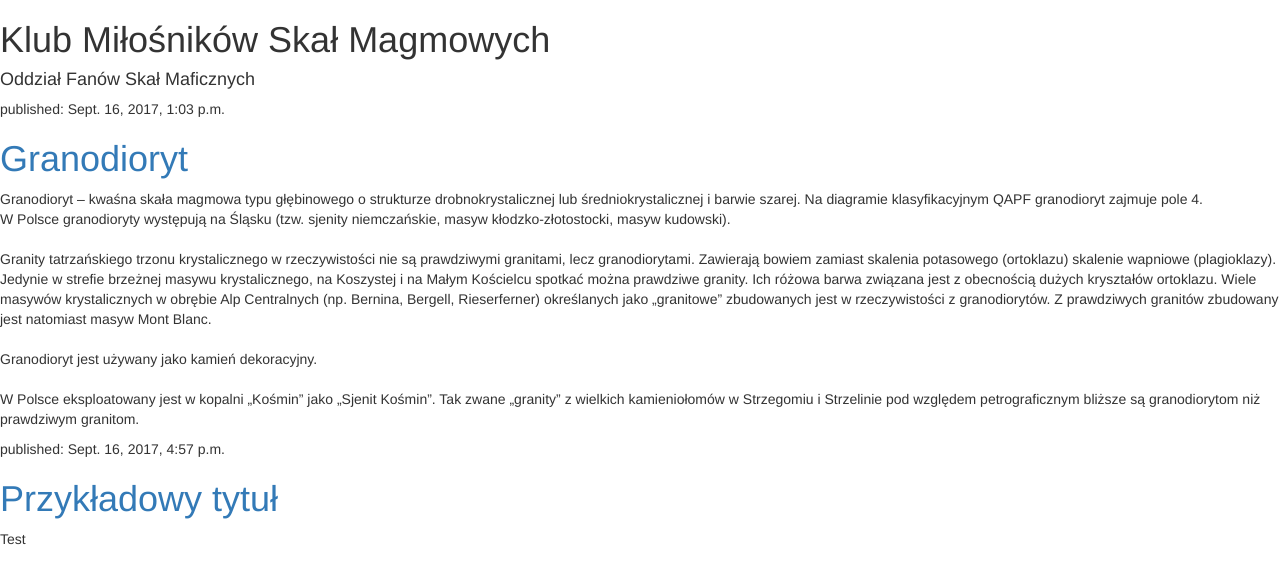
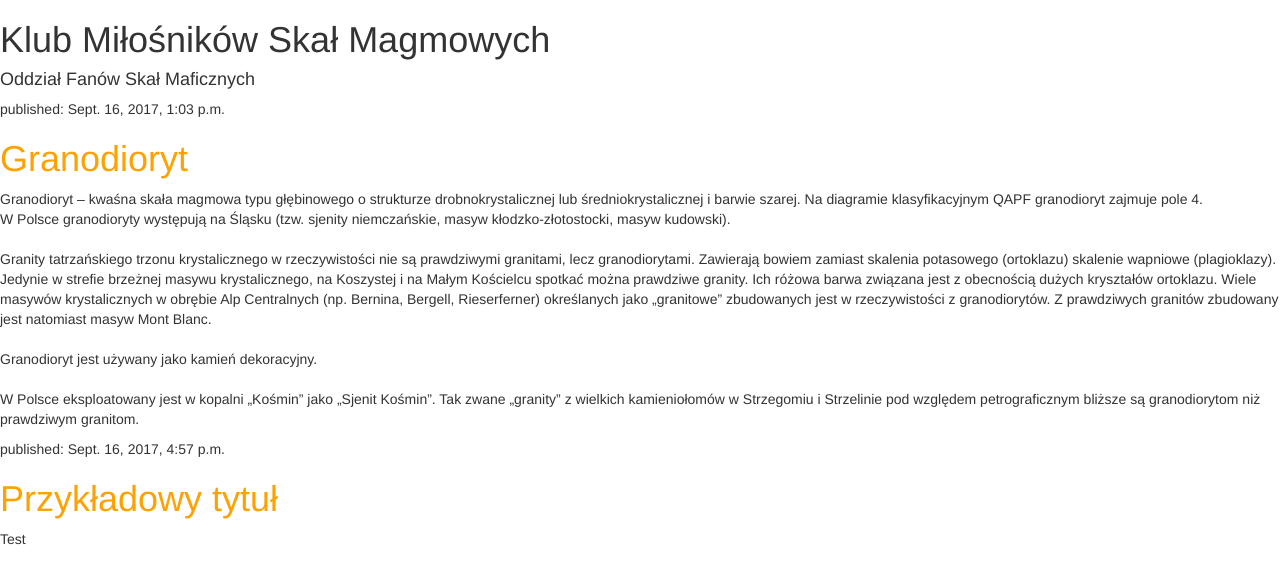
Before and after one commit to hornblenda/my_first_blog, a Django app: page / in a window 1280 px wide. Shown: the top 584 px of the page. Run offline with Django 3.2, Linux system fonts and the light colour scheme; data comes from the database, SQL or seed files in the repository; some libraries are stand-ins or nearby versions.

Commit message:
zmiana css
zmiana w pliku css

```diff
--- a/blog/templates/blog/post_list.html
+++ b/blog/templates/blog/post_list.html
@@ -1,3 +1,4 @@
+{% load staticfiles %}
 <!DOCTYPE html>
  <html xmlns="http://www.w3.org/1999/xhtml" xml:lang="pl" lang="pl">
 <head>
@@ -7,6 +8,7 @@
     <title>Klub Miłośników skał magmowych</title>
     <link rel="stylesheet" href="//maxcdn.bootstrapcdn.com/bootstrap/3.2.0/css/bootstrap.min.css">
     <link rel="stylesheet" href="//maxcdn.bootstrapcdn.com/bootstrap/3.2.0/css/bootstrap-theme.min.css">
+    <link rel="stylesheet" href="{% static 'css/blog.css' %}">
 </head>
 <html>
 
--- a/mysite/settings.py
+++ b/mysite/settings.py
@@ -102,3 +102,6 @@ USE_TZ = True
 
 STATIC_URL = '/static/'
 STATIC_ROOT = os.path.join(BASE_DIR, 'public', 'static')
+STATICFILES_DIRS = (
+    os.path.join(BASE_DIR, "static"),
+)
--- /dev/null
+++ b/static/css/blog.css
@@ -0,0 +1,3 @@
+h1 a {
+    color: #FCA205;
+}
```
